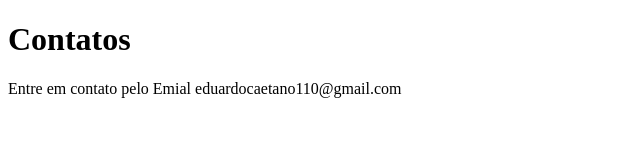
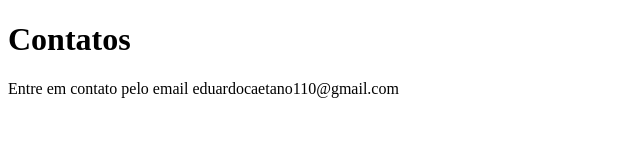
Before and after one commit to EduardoCaetano110/sistema-de-cadastro, a plain HTML site: page contato.html in a window 1280 px wide. Shown: the full height of the page, 0-640 px from the left. Drawn offline with Linux system fonts and the light colour scheme.

Commit message:
Update contato.html

```diff
--- a/contato.html
+++ b/contato.html
@@ -8,6 +8,6 @@
 </head>
 <body>
     <h1>Contatos</h1>
-    <p>Entre em contato pelo Emial eduardocaetano110@gmail.com</p>
+    <p>Entre em contato pelo email eduardocaetano110@gmail.com</p>
 </body>
 </html>
```
